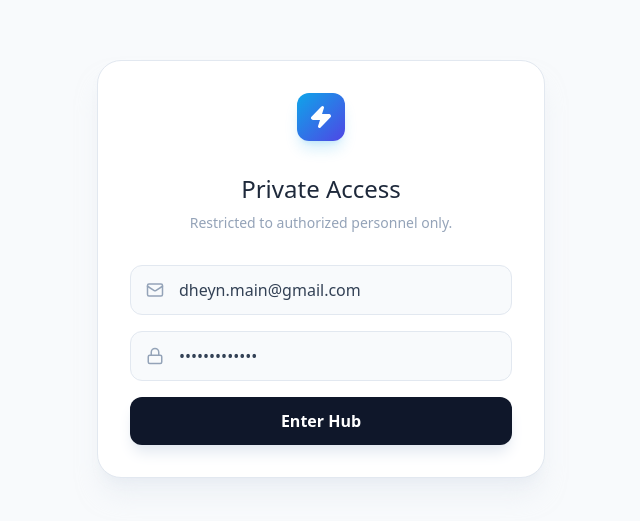
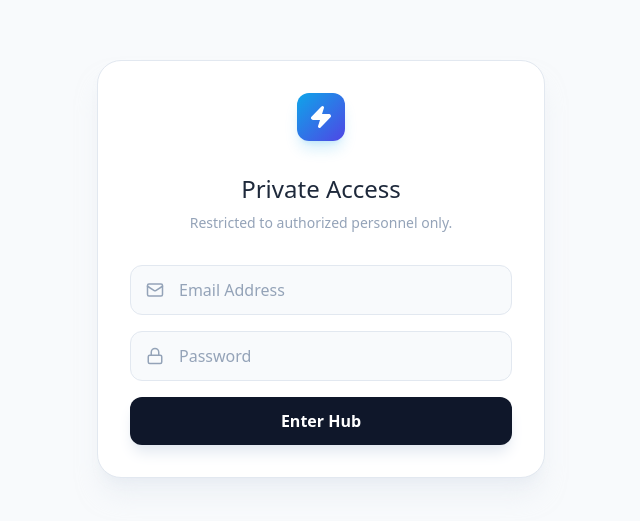
Before and after one commit to Necookie/Necookie-Central-Hub, a React (Vite) app in the folder client/: page /login in a window 1280 px wide. Shown: the part 131-652 px from the top of the page, without its empty margins (319-959 px from the left). Built offline with nearby package versions, Linux system fonts and the light colour scheme; no server answers.

Commit message:
fix: Login feature now secured

```diff
--- a/client/src/pages/Login.jsx
+++ b/client/src/pages/Login.jsx
@@ -1,28 +1,30 @@
 import React, { useState } from 'react';
 import { supabase } from '../supabaseClient';
-import { Zap, Lock, Mail } from 'lucide-react';
+import { Zap, Lock, Mail, AlertCircle } from 'lucide-react';
 
 const Login = () => {
-  // Hardcoded defaults for speed
-  const [email, setEmail] = useState('dheyn.main@gmail.com');
-  const [password, setPassword] = useState('@tto20Dm04ca!');
+  // 1. SECURITY FIX: Initialize with empty strings, NOT your real password
+  const [email, setEmail] = useState('');
+  const [password, setPassword] = useState('');
   const [loading, setLoading] = useState(false);
+  const [errorMsg, setErrorMsg] = useState('');
 
   const handleLogin = async (e) => {
     e.preventDefault();
     setLoading(true);
+    setErrorMsg('');
 
-    // Using Password Auth instead of Magic Link
     const { data, error } = await supabase.auth.signInWithPassword({
       email,
       password,
     });
 
     if (error) {
-      alert("Login failed: " + error.message);
+      setErrorMsg(error.message);
+      // Optional: Shake animation logic could go here
     } else {
-      // Login successful! App.jsx will auto-redirect because session changed
-      console.log("Logged in as:", data.user);
+      console.log("Logged in:", data.user);
+      // App.jsx handles the redirect automatically
     }
     setLoading(false);
   };
@@ -40,6 +42,12 @@ const Login = () => {
         <h2 className="text-2xl font-light text-center text-slate-800 mb-2">Private Access</h2>
         <p className="text-center text-slate-400 text-sm mb-8">Restricted to authorized personnel only.</p>
 
+        {errorMsg && (
+          <div className="mb-6 bg-red-50 text-red-500 text-sm p-3 rounded-xl flex items-center gap-2 border border-red-100 animate-pulse">
+            <AlertCircle size={16} /> {errorMsg}
+          </div>
+        )}
+
         <form onSubmit={handleLogin} className="space-y-4">
           <div className="relative">
             <Mail className="absolute left-4 top-1/2 -translate-y-1/2 text-slate-400" size={18} />
@@ -47,7 +55,9 @@ const Login = () => {
               type="email"
               value={email}
               onChange={(e) => setEmail(e.target.value)}
-              className="w-full bg-slate-50 border border-slate-200 rounded-xl pl-12 pr-4 py-3 text-slate-700 focus:outline-none focus:border-sky-500 transition-colors"
+              placeholder="Email Address"
+              className="w-full bg-slate-50 border border-slate-200 rounded-xl pl-12 pr-4 py-3 text-slate-700 focus:outline-none focus:border-sky-500 transition-colors placeholder:text-slate-400"
+              required
             />
           </div>
 
@@ -57,13 +67,15 @@ const Login = () => {
               type="password"
               value={password}
               onChange={(e) => setPassword(e.target.value)}
-              className="w-full bg-slate-50 border border-slate-200 rounded-xl pl-12 pr-4 py-3 text-slate-700 focus:outline-none focus:border-sky-500 transition-colors"
+              placeholder="Password"
+              className="w-full bg-slate-50 border border-slate-200 rounded-xl pl-12 pr-4 py-3 text-slate-700 focus:outline-none focus:border-sky-500 transition-colors placeholder:text-slate-400"
+              required
             />
           </div>
 
           <button
             disabled={loading}
-            className="w-full bg-slate-900 hover:bg-slate-800 text-white font-semibold py-3 rounded-xl transition-all shadow-lg shadow-slate-200 disabled:opacity-50"
+            className="w-full bg-slate-900 hover:bg-slate-800 text-white font-semibold py-3 rounded-xl transition-all shadow-lg shadow-slate-200 disabled:opacity-50 flex justify-center items-center gap-2"
           >
             {loading ? 'Authenticating...' : 'Enter Hub'}
           </button>
```
